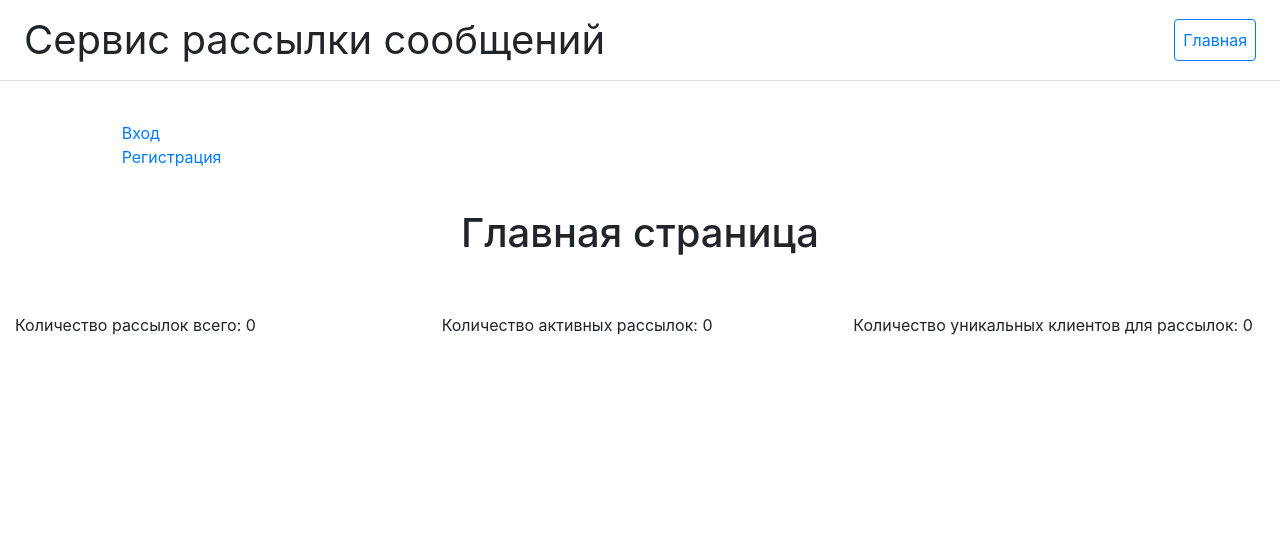
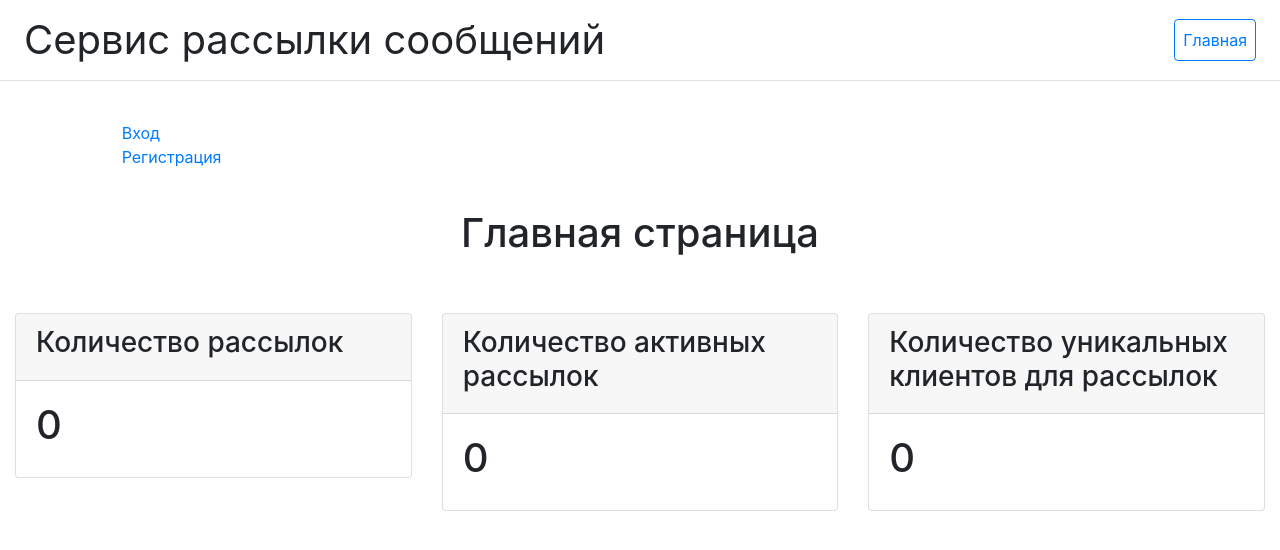
Before and after one commit to MiroshnikOFF/mailing-service, a Django app: page / in a window 1280 px wide. Shown: the top 550 px of the page. Run offline with Django 4.2, Linux system fonts and the light colour scheme; data that the repository does not hold is empty; some libraries are stand-ins or nearby versions.

Commit message:
refactor home.html

```diff
--- a/service/templates/service/home.html
+++ b/service/templates/service/home.html
@@ -9,26 +9,54 @@
         </div>
         <div class="row mt-5">
             <div class="col-4">
-                <p>Количество рассылок всего: {{ mailings_all }}</p>
+                <div class="card">
+                    <div class="card-header">
+                        <h3>Количество рассылок</h3>
+                    </div>
+                    <div class="card-body">
+                        <h1>{{ mailings_all }}</h1>
+                    </div>
+                </div>
             </div>
             <div class="col-4">
-                <p>Количество активных рассылок: {{ mailing_active }}</p>
+                <div class="card">
+                    <div class="card-header">
+                        <h3>Количество активных рассылок</h3>
+                    </div>
+                    <div class="card-body">
+                        <h1>{{ mailing_active }}</h1>
+                    </div>
+                </div>
             </div>
-            <div class="coi-4">
-                <p>Количество уникальных клиентов для рассылок: {{ unique_customers }}</p>
+            <div class="col-4">
+                <div class="card">
+                    <div class="card-header">
+                        <h3>Количество уникальных клиентов для рассылок</h3>
+                    </div>
+                    <div class="card-body">
+                        <h1>{{ unique_customers }}</h1>
+                    </div>
+                </div>
             </div>
         </div>
         <div class="row mt-5">
             {% for article in blog %}
                 <div class="col-4">
-                    <p>{{ article.title }}</p>
-                    <p>{{ article.body }}</p>
-                    <img src="{{ article.image }}" alt="Упс!">
-                    <p>Количество просмотров: {{ article.views }}</p>
-                    <p>Опубликован {{ article.published_on }}</p>
+                    <div class="card">
+                        <div class="card-header">
+                            <h3>{{ article.title }}</h3>
+                        </div>
+                        <div class="card-body">
+                            <p>{{ article.body }}</p>
+                        </div>
+                        <img src="media/{{ article.image }}" alt="Упс!">
+                        <div class="card-footer">
+                            <p>Количество просмотров: {{ article.views }}</p>
+                            <p>Опубликован {{ article.published_on }}</p>
+                        </div>
+                    </div>
                 </div>
             {% endfor %}
-
         </div>
     </div>
 {% endblock %}
```
